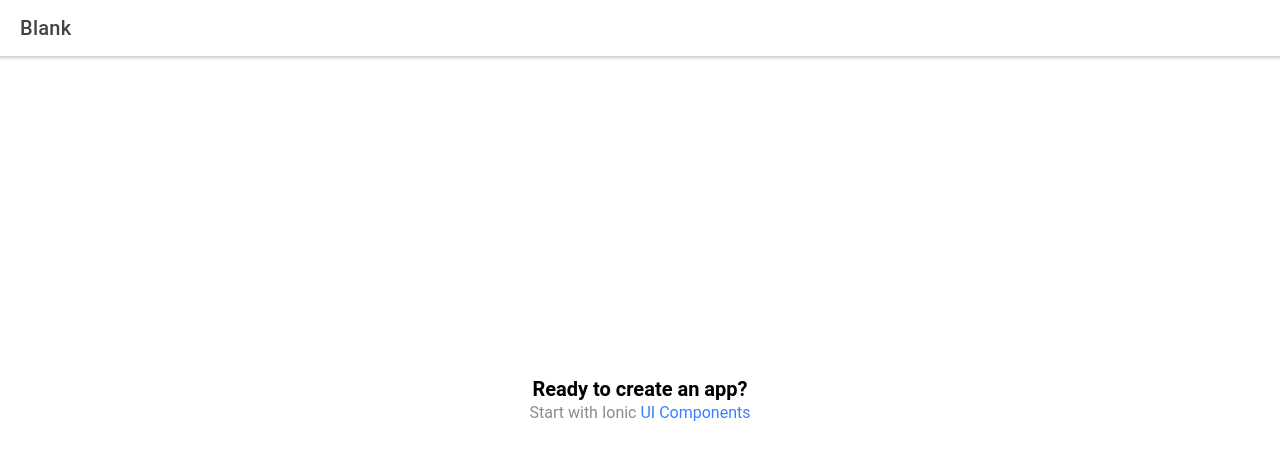
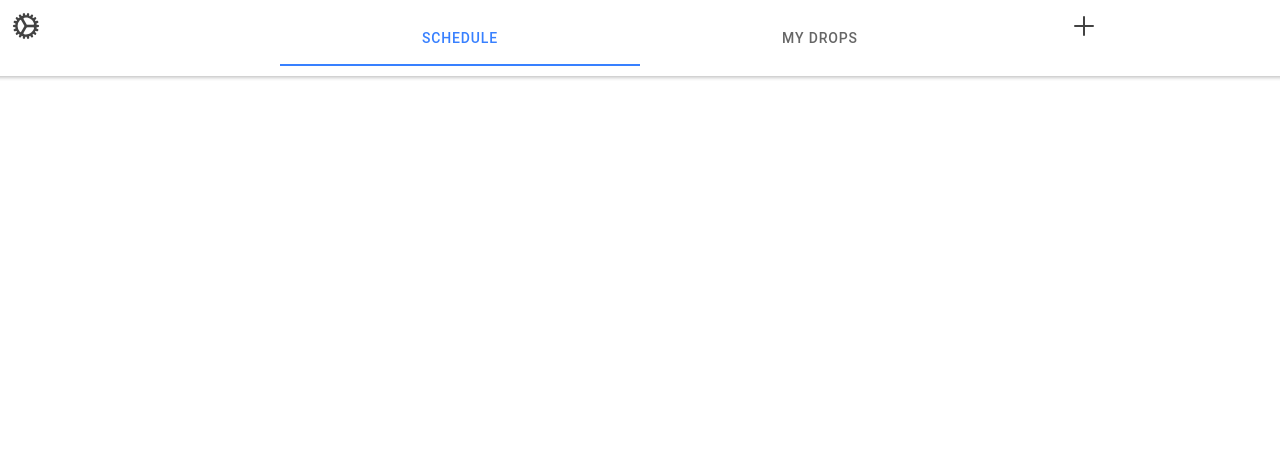
Before and after one commit to Rodolforiv0621/Team-6, a React (Create React App) app: page /home in a window 1280 px wide. Shown: the top 460 px of the page. Built offline with nearby package versions, Linux system fonts and the light colour scheme.

Commit message:
set up and home page header

```diff
--- a/package.json
+++ b/package.json
@@ -3,7 +3,7 @@
   "version": "0.1.0",
   "private": true,
   "dependencies": {
-    "@ionic/react": "^6.0.0",
+    "@ionic/react": "^6.5.0",
     "@ionic/react-router": "^6.0.0",
     "@testing-library/jest-dom": "^5.11.9",
     "@testing-library/react": "^13.3.0",
@@ -14,8 +14,8 @@
     "@types/react-dom": "^18.0.6",
     "@types/react-router": "^5.1.11",
     "@types/react-router-dom": "^5.1.7",
-    "ionicons": "^6.0.3",
     "history": "^4.9.0",
+    "ionicons": "^6.1.1",
     "react": "^18.2.0",
     "react-dom": "^18.2.0",
     "react-router": "^5.2.0",
--- /dev/null
+++ b/src/pages/Home.jsx
@@ -0,0 +1,52 @@
+import {
+  IonButton,
+  IonCol,
+  IonContent,
+  IonGrid,
+  IonHeader,
+  IonIcon,
+  IonLabel,
+  IonPage,
+  IonRow,
+  IonSegment,
+  IonSegmentButton,
+  IonTitle,
+  IonToolbar,
+} from "@ionic/react";
+import ExploreContainer from "../components/ExploreContainer";
+import "./Home.css";
+import { add, cog } from "ionicons/icons";
+
+function Home() {
+  return (
+    <IonPage>
+      <IonHeader>
+        <IonToolbar>
+          <IonGrid>
+            <IonRow>
+              <IonCol size="2">
+                <IonIcon icon={cog} size="large" />
+              </IonCol>
+              <IonCol size="8">
+                <IonSegment value="default">
+                  <IonSegmentButton value="default">
+                    <IonLabel>Schedule</IonLabel>
+                  </IonSegmentButton>
+                  <IonSegmentButton value="segment">
+                    <IonLabel>My Drops</IonLabel>
+                  </IonSegmentButton>
+                </IonSegment>
+              </IonCol>
+              <IonCol size="2">
+                <IonIcon icon={add} size="large" />
+              </IonCol>
+            </IonRow>
+          </IonGrid>
+        </IonToolbar>
+      </IonHeader>
+      <IonContent class="ion-padding"></IonContent>
+    </IonPage>
+  );
+}
+
+export default Home;
--- a/src/pages/Home.tsx
+++ /dev/null
@@ -1,25 +0,0 @@
-import { IonContent, IonHeader, IonPage, IonTitle, IonToolbar } from '@ionic/react';
-import ExploreContainer from '../components/ExploreContainer';
-import './Home.css';
-
-const Home: React.FC = () => {
-  return (
-    <IonPage>
-      <IonHeader>
-        <IonToolbar>
-          <IonTitle>Blank</IonTitle>
-        </IonToolbar>
-      </IonHeader>
-      <IonContent fullscreen>
-        <IonHeader collapse="condense">
-          <IonToolbar>
-            <IonTitle size="large">Blank</IonTitle>
-          </IonToolbar>
-        </IonHeader>
-        <ExploreContainer />
-      </IonContent>
-    </IonPage>
-  );
-};
-
-export default Home;
```
Also changed, not shown: src/App.jsx (renamed from src/App.tsx, +5 -2 lines), src/pages/AddEyedrop.tsx (added, +34 -0 lines), 1 other file (tests, documents, lock files or other folders).
